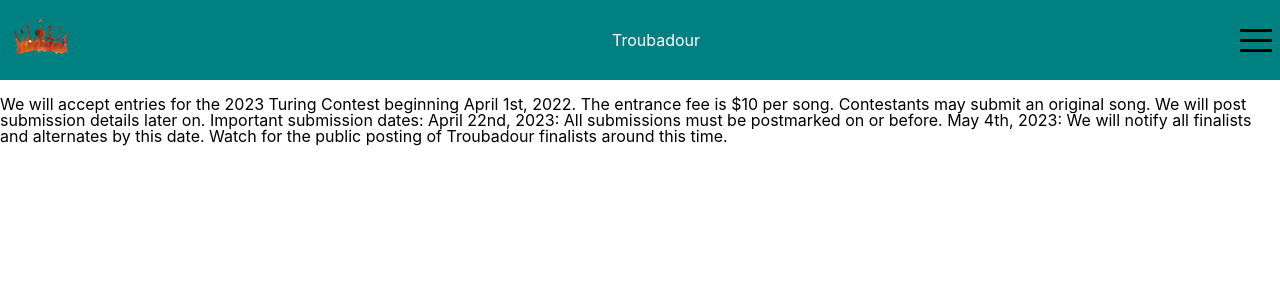
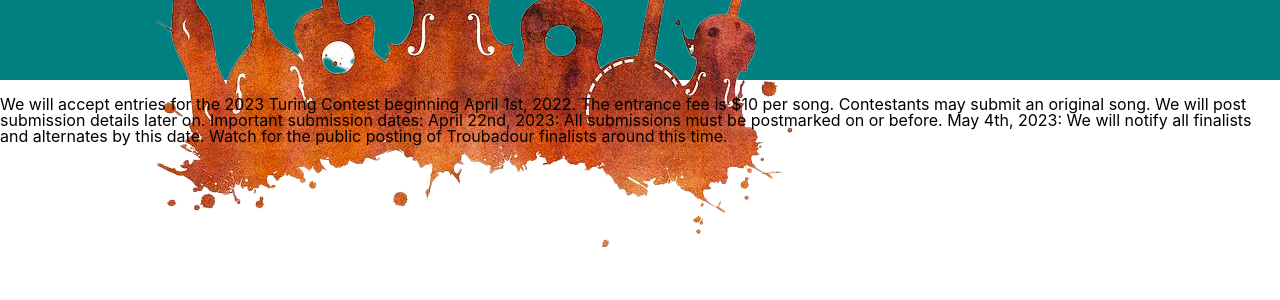
Before and after one commit to Troubadour-Project/troubadour-fe, a React (Create React App) app: page / in a window 1280 px wide. Shown: the top 300 px of the page. Built offline with nearby package versions, Linux system fonts and the light colour scheme; no server answers.

Commit message:
Add classNames npm package

```diff
--- a/package.json
+++ b/package.json
@@ -7,8 +7,8 @@
     "@testing-library/jest-dom": "^5.16.2",
     "@testing-library/react": "^12.1.4",
     "@testing-library/user-event": "^13.5.0",
+    "classnames": "^2.3.1",
     "graphql": "^16.3.0",
-    "hamburger-react": "^2.4.1",
     "react": "^17.0.2",
     "react-dom": "^17.0.2",
     "react-router-dom": "^6.2.2",
--- a/src/components/NavBar/NavBar.js
+++ b/src/components/NavBar/NavBar.js
@@ -1,20 +1,30 @@
-import React, {useState} from 'react'
+import React, { useState } from 'react'
 import logo from '../../assets/Logo-Capstone.png'
-import { Twirl as Hamburger } from 'hamburger-react'
+import { Link } from 'react-router-dom'
 import './NavBar.scss'
-import HamburgerMenu from '../HamburgerMenu/HamburgerMenu'
+import classNames from 'classnames'
 
 const NavBar = () => {
-  const [isOpen, setOpen] = useState(false)
+  const [mobileNavOpen, setMobileNavOpen] = useState(false)
+
+  const active = classNames('mobile-menu', {
+    open: mobileNavOpen,
+  });
 
   return (
-    <nav>
-      <img src={logo} alt="Crown of instruments"/>
-      <h1>Troubadour</h1>
-      <Hamburger toggled={isOpen} toggle={setOpen} />
-      {isOpen && <HamburgerMenu />}
+    <>
+    <nav className="navigation-wrapper">
+      <div className="navigation-header">
+        <div className="navigation-names">
+          <Link className="link" to="/">
+            <img src={logo} alt="Crown of instruments"/>
+          </Link>
+        </div>
+      </div>
     </nav>
+    </>
   )
 }
 
 export default NavBar
+{/* <h1>Troubadour</h1> */}
```
Also changed, not shown: 1 other file (tests, documents, lock files or other folders).
